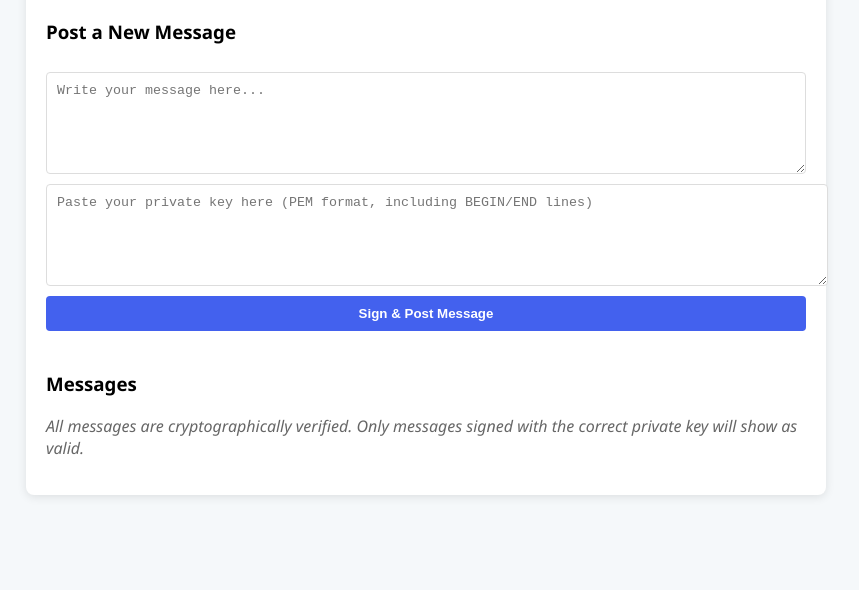
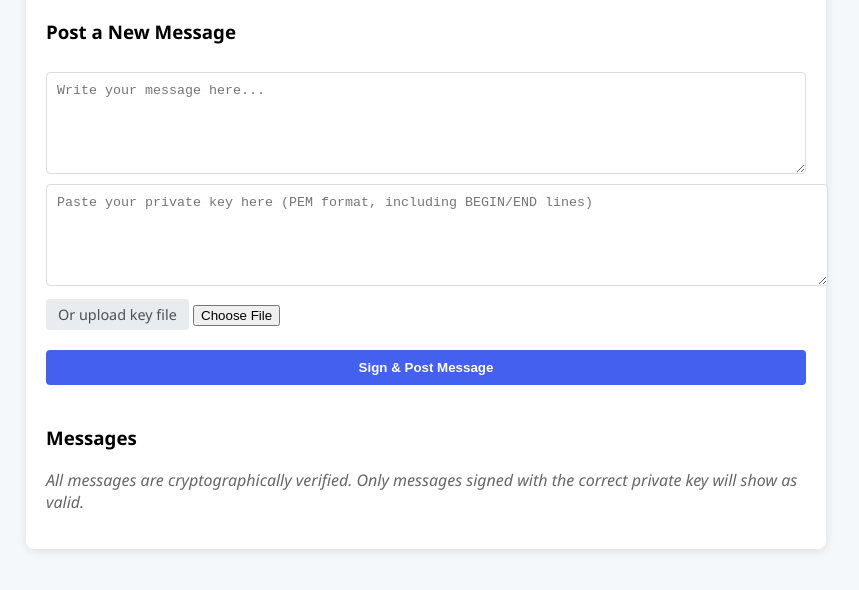
Before and after one commit to websimapi/websim-secure-signed-messages, a plain HTML site: page index.html in a window 1280 px wide. Shown: the part 126-716 px from the top of the page, without its empty margins (214-1073 px from the left). Drawn offline with Linux system fonts and the light colour scheme.

Commit message:
v2: allow user to input a .pem file instead of pasting in; the file has the -----BEGIN PRIVATE KEY----- header footer stuff

```diff
--- a/app.js
+++ b/app.js
@@ -17,12 +17,14 @@ IQIDAQAB
 // DOM elements
 const messageInput = document.getElementById('messageInput');
 const privateKeyInput = document.getElementById('privateKeyInput');
+const keyFileInput = document.getElementById('keyFileInput');
 const signAndPostBtn = document.getElementById('signAndPostBtn');
 const messagesList = document.getElementById('messagesList');
 const statusMessage = document.getElementById('statusMessage');
 
 // Event listeners
 signAndPostBtn.addEventListener('click', signAndPostMessage);
+keyFileInput.addEventListener('change', handleKeyFileUpload);
 
 // Subscribe to message updates
 room.collection('signedMessage').subscribe(displayMessages);
@@ -163,3 +165,19 @@ function escapeHTML(str) {
         .replace(/"/g, '&quot;')
         .replace(/'/g, '&#039;');
 }
+
+// Function to handle key file upload
+function handleKeyFileUpload(event) {
+    const file = event.target.files[0];
+    if (!file) return;
+
+    const reader = new FileReader();
+    reader.onload = function(e) {
+        privateKeyInput.value = e.target.result;
+        setStatus('Key file loaded successfully', 'success');
+    };
+    reader.onerror = function() {
+        setStatus('Error reading key file', 'error');
+    };
+    reader.readAsText(file);
+}
--- a/index.html
+++ b/index.html
@@ -93,6 +93,28 @@
             font-style: italic;
             color: #666;
         }
+        .key-input-container {
+            position: relative;
+            margin-bottom: 10px;
+        }
+        .file-upload {
+            margin-top: 8px;
+        }
+        .file-upload-label {
+            display: inline-block;
+            padding: 6px 12px;
+            background-color: #e9ecef;
+            color: #495057;
+            border-radius: 4px;
+            cursor: pointer;
+            font-size: 0.9em;
+        }
+        .file-upload-label:hover {
+            background-color: #dde2e6;
+        }
+        input[type="file"] {
+            color: transparent;
+        }
     </style>
 </head>
 <body>
@@ -102,7 +124,13 @@
         <div class="message-form">
             <h3>Post a New Message</h3>
             <textarea id="messageInput" placeholder="Write your message here..."></textarea>
-            <textarea id="privateKeyInput" class="key-input" placeholder="Paste your private key here (PEM format, including BEGIN/END lines)"></textarea>
+            <div class="key-input-container">
+                <textarea id="privateKeyInput" class="key-input" placeholder="Paste your private key here (PEM format, including BEGIN/END lines)"></textarea>
+                <div class="file-upload">
+                    <label for="keyFileInput" class="file-upload-label">Or upload key file</label>
+                    <input type="file" id="keyFileInput" accept=".pem" />
+                </div>
+            </div>
             <button id="signAndPostBtn">Sign & Post Message</button>
             <div id="statusMessage" class="text-center"></div>
         </div>
```
